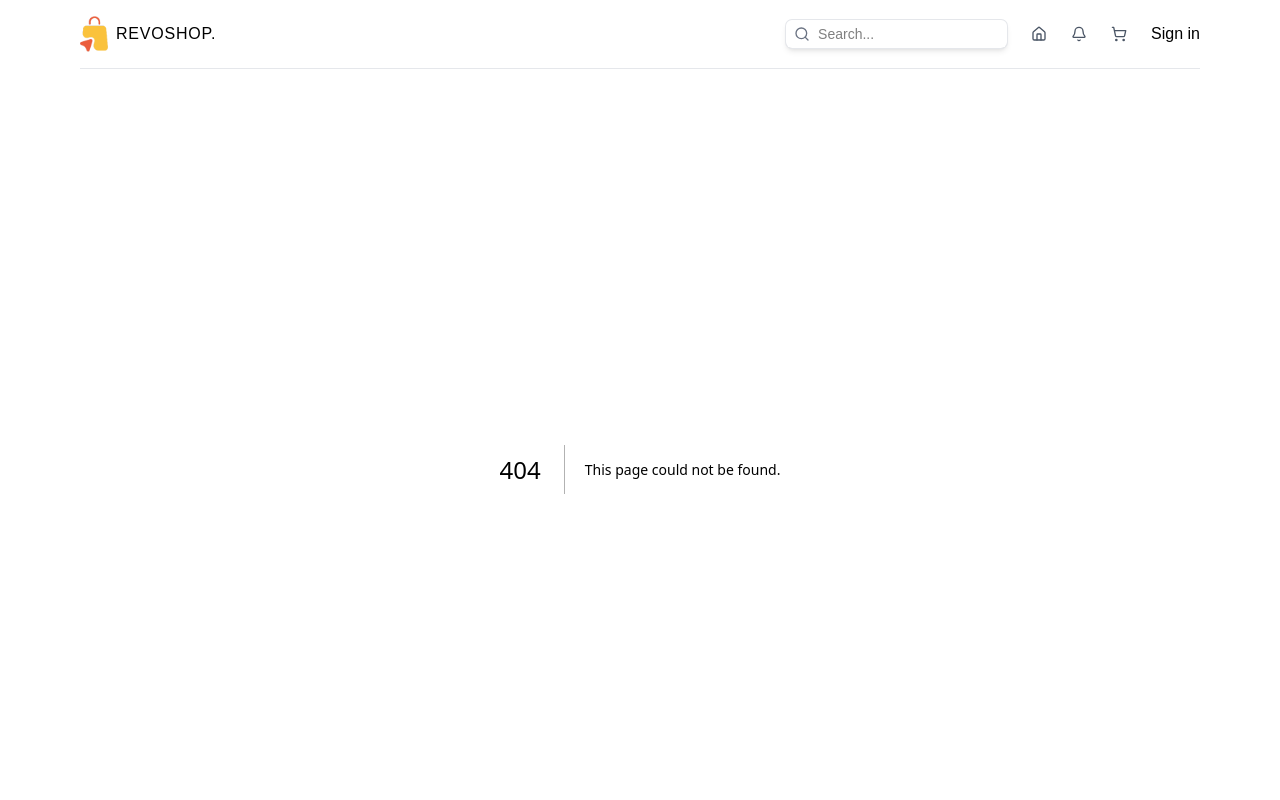
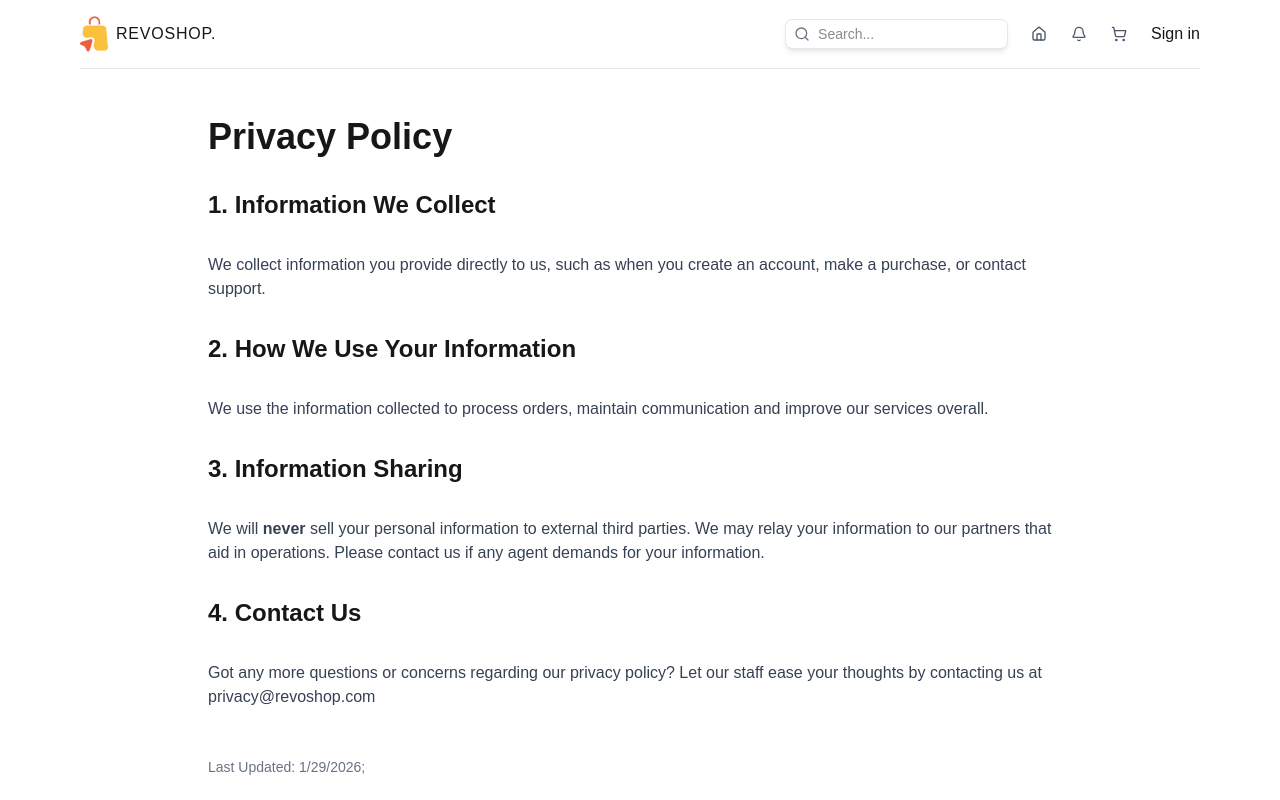
Before and after one commit to Revou-FSSE-Oct25/milestone-3-AidanDjalins, a Next.js app in the folder client/revoshop/: page /privacy-policy in a window 1280 px wide. Before the commit this address had no page. Shown: the top 800 px of the page. Built offline with nearby package versions, Linux system fonts and the light colour scheme.

Commit message:
Added privacy policy page, linked through footer component

```diff
--- /dev/null
+++ b/client/revoshop/app/privacy-policy/page.tsx
@@ -0,0 +1,56 @@
+import React from "react";
+
+const PrivacyPolicy = () => {
+    return (
+        <div className="max-w-4xl mx-auto px-4 py-12">
+            <h1 className="text-4xl font-bold mb-8">Privacy Policy</h1>
+
+            <div className="prose prose-lg">
+                <section className="mb-8">
+                    <h2 className="text-2xl font-semibold mb-8">1. Information We Collect</h2>
+                    <p className="text-gray-700 mb-4">
+                        We collect information you provide directly to us, such as when you
+                        create an account, make a purchase, or contact support.
+                    </p>
+                </section>
+            </div>
+
+            <div className="prose prose-lg">
+                <section className="mb-8">
+                    <h2 className="text-2xl font-semibold mb-8">2. How We Use Your Information</h2>
+                    <p className="text-gray-700 mb-4">
+                        We use the information collected to process orders, maintain communication
+                        and improve our services overall.
+                    </p>
+                </section>
+            </div>
+
+            <div className="prose prose-lg">
+                <section className="mb-8">
+                    <h2 className="text-2xl font-semibold mb-8">3. Information Sharing</h2>
+                    <p className="text-gray-700 mb-4">
+                        We will <span className="font-semibold">never</span> sell your personal information to external third parties.
+                        We may relay your information to our partners that aid in operations. Please contact us if any agent demands
+                        for your information.
+                    </p>
+                </section>
+            </div>
+
+            <div className="prose prose-lg">
+                <section className="mb-8">
+                    <h2 className="text-2xl font-semibold mb-8">4. Contact Us</h2>
+                    <p className="text-gray-700 mb-4">
+                        Got any more questions or concerns regarding our privacy policy? Let our staff ease your thoughts by contacting us at
+                        privacy@revoshop.com
+                    </p>
+                </section>
+            </div>
+
+            <p className="text-sm text-gray-500 mt-12">
+                Last Updated: {new Date().toLocaleDateString()};
+            </p>
+        </div>
+    );
+};
+
+export default PrivacyPolicy;
--- a/client/revoshop/app/product/[id]/page.tsx
+++ b/client/revoshop/app/product/[id]/page.tsx
@@ -1,7 +1,6 @@
 // app/product/[id]/page.tsx
 
 import { Product } from "@/types/product";
-import ProductCard from "@/components/product_card";
 import Image from "next/image";
 
 export const dynamic = "force-dynamic";
@@ -14,7 +13,7 @@
 
 async function fetchProduct(id: string) {
   const res = await fetch(`https://api.escuelajs.co/api/v1/products/${id}`, {
-    cache: "force-cache",
+    cache: "no-store",
     next: { revalidate: 60 },
   });
 
--- a/client/revoshop/components/footer.tsx
+++ b/client/revoshop/components/footer.tsx
@@ -19,7 +19,7 @@
             <Link href="/">Homepage</Link>
             <Link href="/">Contact</Link>
             <Link href="/">Terms of Service</Link>
-            <Link href="/">Privacy Policy</Link>
+            <Link href="/privacy-policy">Privacy Policy</Link>
         </div>
         <div className="flex flex-col gap-4 text-sm text-gray-400 items-center md:items-start">
             <p className="text-sm text-amber-50">Links</p>
```
